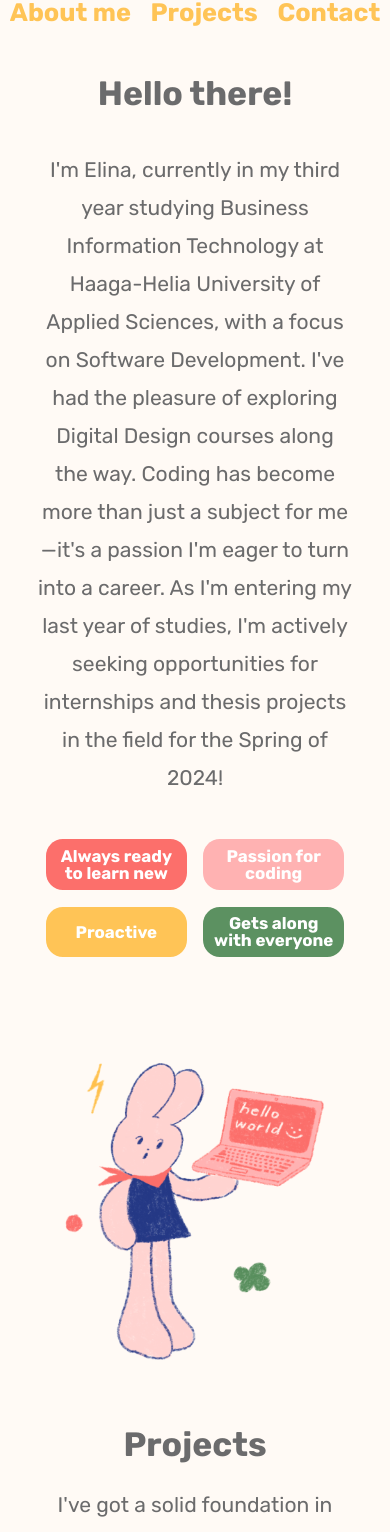
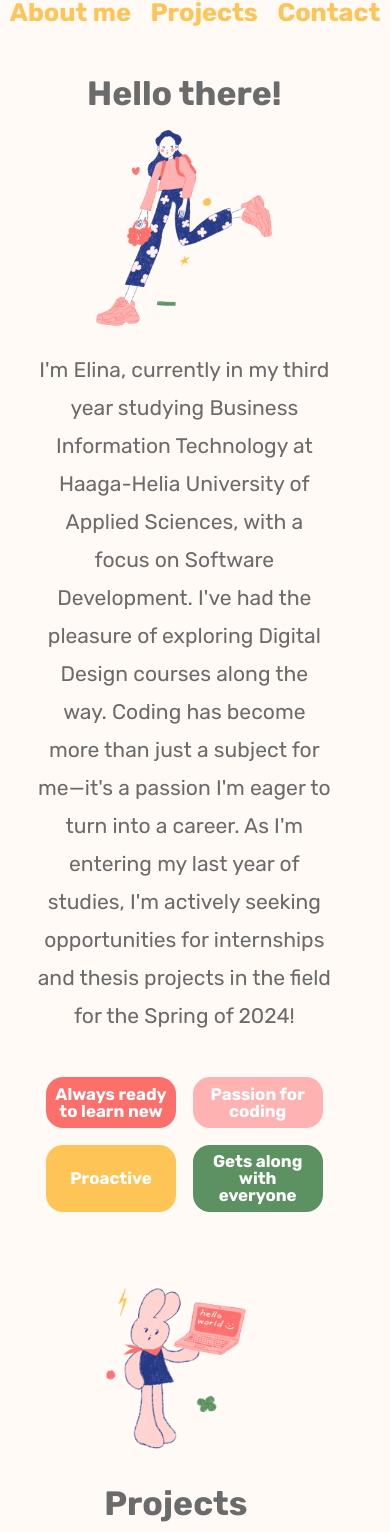
Before and after one commit to elinapekka/portfolio, a React (Create React App) app: page / in a window 390 px wide. Shown: the part 175-1707 px from the top of the page. Built offline with nearby package versions, Linux system fonts and the light colour scheme.

Commit message:
responsiveness added

```diff
--- a/src/components/About.js
+++ b/src/components/About.js
@@ -9,6 +9,7 @@ const About = () => {
         <div id="about-content">
           <div className="about-content-item">
             <h1>Hello there!</h1>
+            <img className="elina-illustration-mobile" src={illustrationElina} alt="illustration of me"></img>
             <p>
             I'm Elina, currently in my third year studying Business Information Technology at
             Haaga-Helia University of Applied Sciences, with a focus on Software Development.
--- a/src/style/AboutStyle.css
+++ b/src/style/AboutStyle.css
@@ -18,6 +18,12 @@
 .elina-illustration {
     height: 80vh;
     width: auto;
+}
+
+.elina-illustration-mobile {
+    visibility: hidden;
+    height: 0;
+    width: 0;
 }
 
 #taglines {
@@ -63,7 +69,20 @@
 
 
 @media screen and (max-width: 992px) {
+    #about {
+        padding: 0;
+    }
 
+    #about-content {
+        width: 90%;
+        height: auto;
+    }
+
+
+    .elina-illustration {
+        width: 40%;
+        height: auto;
+    }
 
 }
 
@@ -82,7 +101,14 @@
 
     .elina-illustration {
         visibility: hidden;
-        height: 0vh;
+        width: 0;
+        height: 0;
+    }
+
+    .elina-illustration-mobile {
+        visibility: visible;
+        width: 60%;
+        height: auto;
     }
 
     #about-content {
--- a/src/style/NavStyle.css
+++ b/src/style/NavStyle.css
@@ -16,7 +16,10 @@
     font-weight: bold;
     text-decoration: none;
     margin-top: 2%;
+    display: inline-block;
+    position: relative;
 }
+
 
 .navItem:hover {
     color: #FC6E6A;
--- a/src/style/ProjectStyle.css
+++ b/src/style/ProjectStyle.css
@@ -78,7 +78,18 @@
 
 
 @media screen and (max-width: 992px) {
+    #projects {
+        padding: 0;
+    }
 
+    #project-intro {
+        width: 90%;
+    }
+
+    .project-img {
+        width: 40%;
+        height: auto;
+    }
 }
 
 
@@ -104,7 +115,7 @@
     }
 
     .project-img {
-        width: 100%;
+        width: 60%;
         height: auto;
         margin: auto;
     }
```
